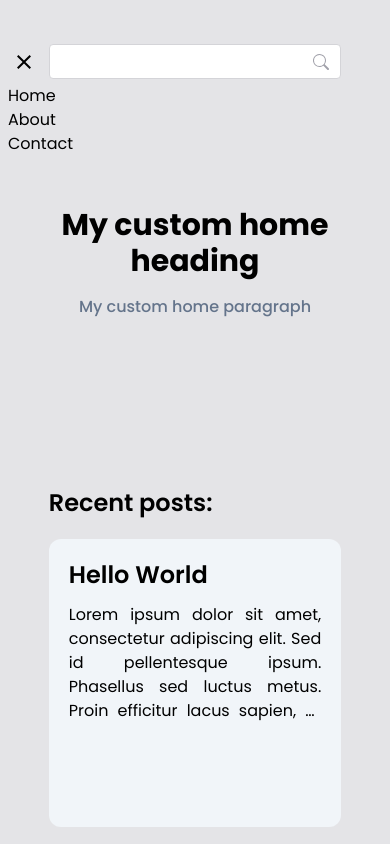
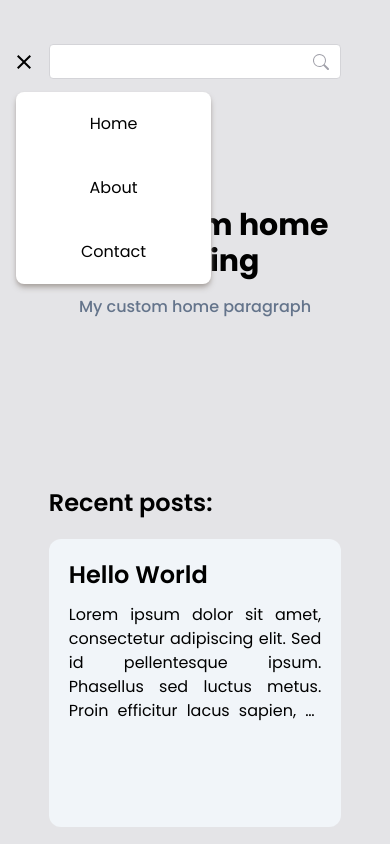
Before and after one commit to GreoN5/personal-blog, a Next.js app: page / in a window 390 px wide. Both pictures are taken after a click on the button 24 px from the left and 61 px from the top of the page. Shown: the top 844 px of the page. Built offline with nearby package versions, Linux system fonts and the light colour scheme.

Commit message:
feat: make better view of mobile navigation

```diff
--- a/src/app/globals.css
+++ b/src/app/globals.css
@@ -26,6 +26,7 @@ input[type='search']::-ms-clear {
   width: 0;
   height: 0;
 }
+
 input[type='search']::-ms-reveal {
   display: none;
   width: 0;
--- a/src/components/Navigation/NavigationBar.tsx
+++ b/src/components/Navigation/NavigationBar.tsx
@@ -24,17 +24,21 @@ const NavigationBar: FC = () => {
         <SearchInput />
       </div>
       <div
-        className={`w-full block flex-grow md:flex flex-1 md:justify-end ${
-          isOpen ? 'absolute flex flex-col mt-10 ml-4' : 'hidden'
+        className={`sm:w-auto md:w-full block flex-grow md:flex flex-1 md:justify-end bg-white ${
+          isOpen
+            ? 'absolute w-1/2 rounded-lg shadow-md shadow-stone-400 left-0 flex items-center flex-col mt-12 ml-4'
+            : 'hidden'
         }`}
       >
-        <Link href="/" className="mr-5">
+        <Link href="/" className="p-5 md:mr-5 md:p-0">
           Home
         </Link>
-        <Link href="/" className="mr-5">
+        <Link href="/" className="p-5 md:mr-5 md:p-0">
           About
         </Link>
-        <Link href="/">Contact</Link>
+        <Link href="/" className="p-5 md:p-0">
+          Contact
+        </Link>
       </div>
     </nav>
   );
```
